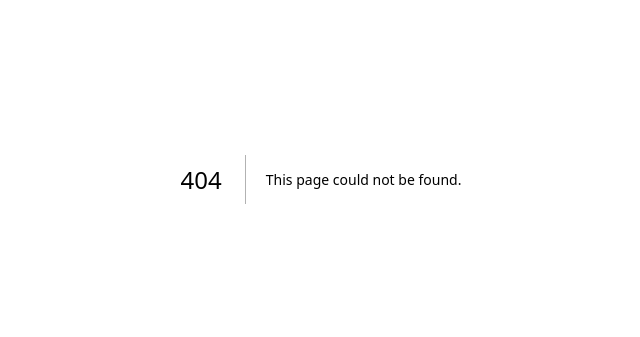
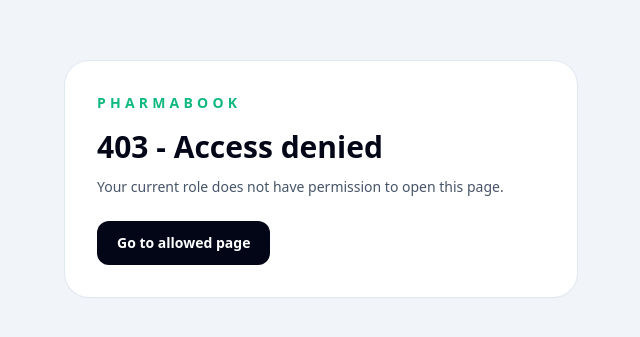
Before and after one commit to Charann459/pharmabook, a Next.js app in the folder packages/web/: page /403 in a window 1280 px wide. Before the commit this address had no page. Shown: the part 221-558 px from the top of the page, without its empty margins (319-959 px from the left). Built offline with nearby package versions, Linux system fonts and the light colour scheme.

Commit message:
Complete role-based web route guards

```diff
--- /dev/null
+++ b/packages/web/app/403/page.tsx
@@ -0,0 +1,53 @@
+'use client';
+
+import Link from 'next/link';
+import { useEffect, useState } from 'react';
+import {
+    getCurrentUserFromToken,
+    getDefaultRouteForRole,
+    normalizeRole,
+} from '../../lib/authGuard';
+
+export default function ForbiddenPage() {
+    const [homeRoute, setHomeRoute] = useState('/login');
+    const [role, setRole] = useState<string | null>(null);
+
+    useEffect(() => {
+        const user = getCurrentUserFromToken();
+
+        if (!user) {
+            setHomeRoute('/login');
+            return;
+        }
+
+        const currentRole = normalizeRole(user.role || null);
+        setRole(currentRole);
+        setHomeRoute(getDefaultRouteForRole(currentRole));
+    }, []);
+
+    return (
+        <main className="flex min-h-screen items-center justify-center bg-slate-100 px-4">
+            <section className="w-full max-w-lg rounded-3xl bg-white p-8 shadow-sm ring-1 ring-slate-200">
+                <p className="text-sm font-bold uppercase tracking-[0.3em] text-emerald-500">
+                    PharmaBook
+                </p>
+
+                <h1 className="mt-4 text-3xl font-bold text-slate-950">
+                    403 - Access denied
+                </h1>
+
+                <p className="mt-3 text-sm text-slate-600">
+                    Your current role {role ? `(${role})` : ''} does not have permission to
+                    open this page.
+                </p>
+
+                <Link
+                    href={homeRoute}
+                    className="mt-6 inline-flex rounded-xl bg-slate-950 px-5 py-3 text-sm font-bold text-white hover:bg-slate-800"
+                >
+                    Go to allowed page
+                </Link>
+            </section>
+        </main>
+    );
+}
--- a/packages/web/app/inventory/page.tsx
+++ b/packages/web/app/inventory/page.tsx
@@ -1,7 +1,8 @@
 'use client';
 
 import Link from 'next/link';
-import { useEffect, useMemo, useState } from 'react';
+import { useCallback, useEffect, useMemo, useState } from 'react';
+import { useRoleGuard } from '../../lib/useRoleGuard';
 
 const API_URL = process.env.NEXT_PUBLIC_API_URL ?? 'http://localhost:3001';
 
@@ -57,6 +58,8 @@
 };
 
 export default function InventoryPage() {
+    const { checking } = useRoleGuard();
+
     const [items, setItems] = useState<InventoryItem[]>([]);
     const [loading, setLoading] = useState(true);
     const [saving, setSaving] = useState(false);
@@ -71,14 +74,20 @@
     const [drawerOpen, setDrawerOpen] = useState(false);
     const [medicineQuery, setMedicineQuery] = useState('');
     const [medicineResults, setMedicineResults] = useState<MedicineSearchItem[]>([]);
-    const [selectedMedicine, setSelectedMedicine] = useState<MedicineSearchItem | null>(null);
+    const [selectedMedicine, setSelectedMedicine] =
+        useState<MedicineSearchItem | null>(null);
 
     const [qty, setQty] = useState('1');
     const [batchNo, setBatchNo] = useState('');
     const [expiryDate, setExpiryDate] = useState('');
     const [threshold, setThreshold] = useState('10');
 
-    const fetchInventory = async () => {
+    const logout = () => {
+        localStorage.removeItem('pharmabook_token');
+        window.location.href = '/login';
+    };
+
+    const fetchInventory = useCallback(async () => {
         const token = getToken();
 
         if (!token) {
@@ -125,7 +134,7 @@
         } finally {
             setLoading(false);
         }
-    };
+    }, [filter, category]);
 
     const searchMedicines = async () => {
         const token = getToken();
@@ -144,7 +153,9 @@
             setError(null);
 
             const res = await fetch(
-                `${API_URL}/api/medicines/search?q=${encodeURIComponent(medicineQuery.trim())}`,
+                `${API_URL}/api/medicines/search?q=${encodeURIComponent(
+                    medicineQuery.trim()
+                )}`,
                 {
                     headers: {
                         Authorization: `Bearer ${token}`,
@@ -267,9 +278,9 @@
     };
 
     useEffect(() => {
+        if (checking) return;
         fetchInventory();
-        // eslint-disable-next-line react-hooks/exhaustive-deps
-    }, [filter, category]);
+    }, [checking, fetchInventory]);
 
     const categories = useMemo(() => {
         const unique = new Set<string>();
@@ -294,6 +305,14 @@
             );
         });
     }, [items, search]);
+
+    if (checking) {
+        return (
+            <main className="flex min-h-screen items-center justify-center bg-slate-100">
+                <p className="text-sm font-bold text-slate-600">Checking access...</p>
+            </main>
+        );
+    }
 
     return (
         <main className="min-h-screen bg-slate-100 text-slate-950">
@@ -324,6 +343,13 @@
                             className="w-full rounded-xl bg-emerald-500 px-5 py-3 text-sm font-bold text-white shadow-sm hover:bg-emerald-600 sm:w-auto"
                         >
                             Add Stock
+                        </button>
+
+                        <button
+                            onClick={logout}
+                            className="w-full rounded-xl bg-red-600 px-5 py-3 text-sm font-bold text-white shadow-sm hover:bg-red-700 sm:w-auto"
+                        >
+                            Logout
                         </button>
                     </div>
                 </div>
@@ -369,8 +395,8 @@
                                     key={option.key}
                                     onClick={() => setFilter(option.key as FilterType)}
                                     className={`min-w-0 rounded-lg px-2 py-2 text-center text-[11px] font-bold leading-tight sm:px-4 sm:text-sm ${filter === option.key
-                                            ? 'bg-slate-950 text-white'
-                                            : 'text-slate-600 hover:bg-white'
+                                        ? 'bg-slate-950 text-white'
+                                        : 'text-slate-600 hover:bg-white'
                                         }`}
                                 >
                                     {option.label}
--- a/packages/web/app/login/page.tsx
+++ b/packages/web/app/login/page.tsx
@@ -3,6 +3,7 @@
 import Link from 'next/link';
 import { FormEvent, useState } from 'react';
 import { useRouter } from 'next/navigation';
+import { decodeJwtPayload, getDefaultRouteForRole } from '../../lib/authGuard';
 
 const API_URL = process.env.NEXT_PUBLIC_API_URL ?? 'http://localhost:3001';
 
@@ -38,7 +39,9 @@
             }
 
             localStorage.setItem('pharmabook_token', data.token);
-            router.push('/');
+
+            const user = decodeJwtPayload(data.token);
+            router.replace(getDefaultRouteForRole(user?.role));
         } catch (err) {
             setError(err instanceof Error ? err.message : 'Login failed');
         } finally {
@@ -80,7 +83,9 @@
                         </div>
 
                         <div>
-                            <label className="text-sm font-bold text-slate-700">Password</label>
+                            <label className="text-sm font-bold text-slate-700">
+                                Password
+                            </label>
                             <input
                                 type="password"
                                 value={password}
--- a/packages/web/app/reports/page.tsx
+++ b/packages/web/app/reports/page.tsx
@@ -2,6 +2,7 @@
 
 import Link from 'next/link';
 import { useEffect, useMemo, useState } from 'react';
+import { useRoleGuard } from '../../lib/useRoleGuard';
 
 const API_URL = process.env.NEXT_PUBLIC_API_URL ?? 'http://localhost:3001';
 
@@ -81,6 +82,8 @@
 };
 
 export default function ReportsPage() {
+    const { checking } = useRoleGuard();
+
     const [activeTab, setActiveTab] = useState<ReportTab>('today');
 
     const [loading, setLoading] = useState(true);
@@ -105,7 +108,8 @@
     const [weekStart, setWeekStart] = useState(getWeekStart());
     const [{ year, month }, setYearMonth] = useState(getCurrentYearMonth());
 
-    const periodForTopMedicines = activeTab === 'week' ? 'week' : activeTab === 'month' ? 'month' : 'today';
+    const periodForTopMedicines =
+        activeTab === 'week' ? 'week' : activeTab === 'month' ? 'month' : 'today';
 
     const maxRevenue = useMemo(() => {
         return Math.max(...chartData.map((point) => point.revenue), 1);
@@ -155,13 +159,15 @@
 
                 const data = await res.json();
 
-                setSummary(data.summary || {
-                    bill_count: 0,
-                    revenue: 0,
-                    gst_collected: 0,
-                    total_discount: 0,
-                    avg_bill_value: 0,
-                });
+                setSummary(
+                    data.summary || {
+                        bill_count: 0,
+                        revenue: 0,
+                        gst_collected: 0,
+                        total_discount: 0,
+                        avg_bill_value: 0,
+                    }
+                );
 
                 const hourly = Array.isArray(data.hourly) ? data.hourly : [];
 
@@ -344,6 +350,14 @@
         // eslint-disable-next-line react-hooks/exhaustive-deps
     }, [activeTab, date, weekStart, year, month]);
 
+    if (checking) {
+        return (
+            <main className="flex min-h-screen items-center justify-center bg-slate-100">
+                <p className="text-sm font-bold text-slate-600">Checking access...</p>
+            </main>
+        );
+    }
+
     return (
         <main className="min-h-screen bg-slate-100 text-slate-950">
             <header className="bg-slate-950 text-white">
@@ -511,7 +525,10 @@
                                 <div className="mt-6 overflow-x-auto">
                                     <div className="flex h-72 min-w-[720px] items-end gap-3 border-b border-slate-200 px-2">
                                         {chartData.map((point) => {
-                                            const height = Math.max((point.revenue / maxRevenue) * 220, point.revenue > 0 ? 10 : 2);
+                                            const height = Math.max(
+                                                (point.revenue / maxRevenue) * 220,
+                                                point.revenue > 0 ? 10 : 2
+                                            );
 
                                             return (
                                                 <div key={point.label} className="flex flex-1 flex-col items-center gap-2">
--- a/packages/web/app/settings/page.tsx
+++ b/packages/web/app/settings/page.tsx
@@ -4,6 +4,7 @@
 import { FormEvent, useCallback, useEffect, useMemo, useState } from 'react';
 import { useRouter } from 'next/navigation';
 import { API_URL } from '../../lib/api';
+import { useRoleGuard } from '../../lib/useRoleGuard';
 
 const TOKEN_KEY = 'pharmabook_token';
 
@@ -67,6 +68,7 @@
 
 function roleLabel(role: string) {
     if (role === 'inv_manager') return 'Inventory Manager';
+    if (role === 'inventory_manager') return 'Inventory Manager';
     if (role === 'cashier') return 'Cashier';
     if (role === 'owner') return 'Owner';
     return role;
@@ -92,6 +94,8 @@
 }
 
 export default function SettingsPage() {
+    const { checking } = useRoleGuard();
+
     const router = useRouter();
 
     const [shop, setShop] = useState<Shop>(emptyShop);
@@ -362,6 +366,14 @@
             setChangingPassword(false);
         }
     };
+
+    if (checking) {
+        return (
+            <main className="flex min-h-screen items-center justify-center bg-slate-100">
+                <p className="text-sm font-bold text-slate-600">Checking access...</p>
+            </main>
+        );
+    }
 
     return (
         <main className="min-h-screen bg-slate-100 text-slate-950">
```
